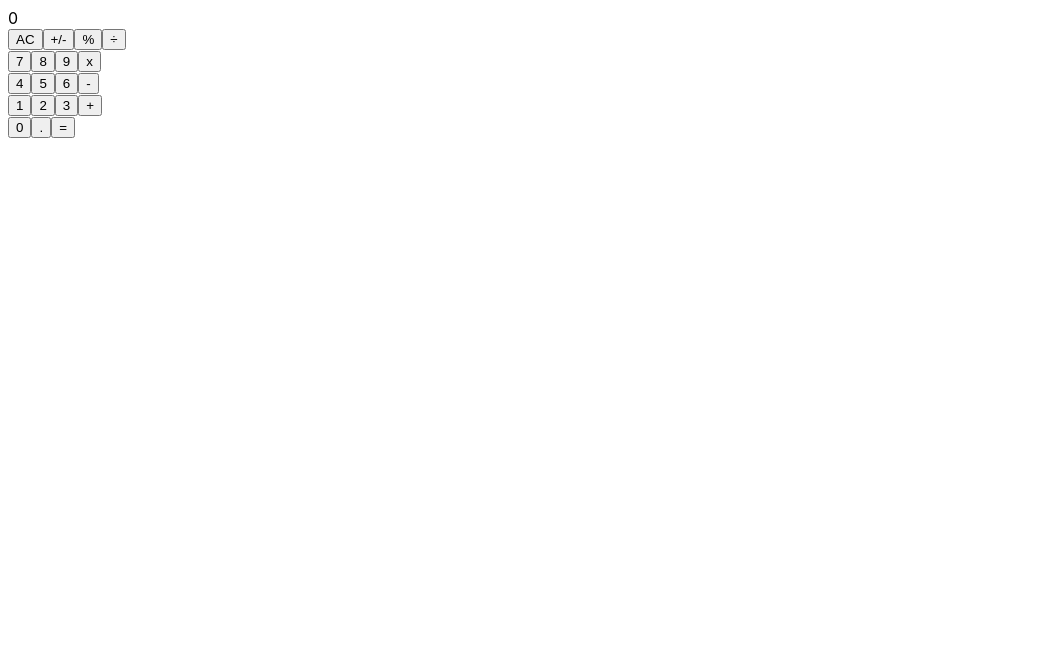
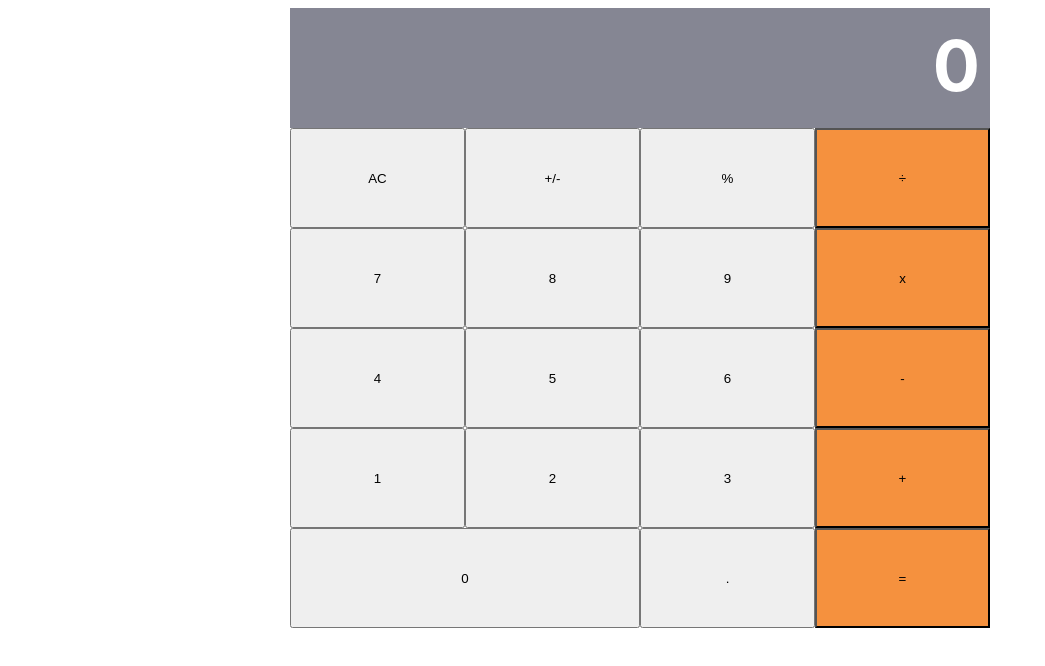
Before and after one commit to Nasa28/React-Calculator, a React (Create React App) app: page / in a window 1280 px wide. Shown: the top 666 px of the page, without its empty margins (0-1045 px from the left). Built offline with nearby package versions, Linux system fonts and the light colour scheme.

Commit message:
Style the Calculator

```diff
--- a/src/component/App.js
+++ b/src/component/App.js
@@ -2,7 +2,7 @@ import React, { useState } from 'react';
 import Display from './Display';
 import ButtonPanel from './ButtonPanel';
 import calculate from '../logic/calculate';
-import '../index.css';
+import './styles/app.css';
 
 const App = () => {
   const [data, setData] = useState({
@@ -17,7 +17,7 @@ const App = () => {
   const currentResult = total || next;
   return (
     <>
-      <div>
+      <div className="app">
         <Display result={currentResult} />
         <ButtonPanel clickHandler={handleClick} />
       </div>
--- a/src/component/Button.js
+++ b/src/component/Button.js
@@ -1,11 +1,24 @@
 import PropTypes from 'prop-types';
+import './styles/button.css';
 
 const Button = (props) => {
   const { buttonName, clickHandler } = props;
+  const buttonStyles = (buttonName) => {
+    const letters = ['+', '-', 'x', '÷', '='];
 
+    if (letters.includes(buttonName)) {
+      return 'button-color';
+    }
+
+    return 'button';
+  };
   return (
-    <div>
-      <button type="button" onClick={() => clickHandler(buttonName)}>
+    <div className="button">
+      <button
+        className={buttonStyles(buttonName)}
+        type="button"
+        onClick={() => clickHandler(buttonName)}
+      >
         {buttonName}
       </button>
     </div>
--- a/src/component/ButtonPanel.js
+++ b/src/component/ButtonPanel.js
@@ -1,6 +1,6 @@
 import PropTypes from 'prop-types';
 import Button from './Button';
-import '../index.css';
+import './styles/buttonPanel.css';
 
 const ButtonPanel = (props) => {
   const { clickHandler } = props;
@@ -8,34 +8,36 @@ const ButtonPanel = (props) => {
 
   return (
     <>
-      <div className="main-div">
+      <div className="main">
+        <div className="row">
           <Button clickHandler={handleClick} buttonName="AC" />
           <Button clickHandler={handleClick} buttonName="+/-" />
           <Button clickHandler={handleClick} buttonName="%" />
           <Button clickHandler={handleClick} buttonName="÷" />
         </div>
-      <div className="main-div">
+        <div className="row">
           <Button clickHandler={handleClick} buttonName="7" />
           <Button clickHandler={handleClick} buttonName="8" />
           <Button clickHandler={handleClick} buttonName="9" />
           <Button clickHandler={handleClick} buttonName="x" />
         </div>
-      <div className="main-div">
+        <div className="row">
           <Button clickHandler={handleClick} buttonName="4" />
           <Button clickHandler={handleClick} buttonName="5" />
           <Button clickHandler={handleClick} buttonName="6" />
           <Button clickHandler={handleClick} buttonName="-" />
         </div>
-      <div className="main-div">
+        <div className="row">
           <Button clickHandler={handleClick} buttonName="1" />
           <Button clickHandler={handleClick} buttonName="2" />
           <Button clickHandler={handleClick} buttonName="3" />
           <Button clickHandler={handleClick} buttonName="+" />
         </div>
-      <div className="main-div">
+        <div className="lastRow">
           <Button clickHandler={handleClick} buttonName="0" />
           <Button clickHandler={handleClick} buttonName="." />
           <Button clickHandler={handleClick} buttonName="=" />
+        </div>
       </div>
     </>
   );
--- a/src/component/Display.js
+++ b/src/component/Display.js
@@ -1,8 +1,9 @@
 import PropTypes from 'prop-types';
+import './styles/display.css';
 
 const Display = (props) => {
   const { result } = props;
-  return <div>{result || '0'}</div>;
+  return <div className="display">{result || '0'}</div>;
 };
 
 Display.defaultProps = { result: '0' };
--- /dev/null
+++ b/src/component/styles/app.css
@@ -0,0 +1,4 @@
+.app {
+  max-width: 700px;
+  margin: 0 auto;
+}
--- /dev/null
+++ b/src/component/styles/button.css
@@ -0,0 +1,7 @@
+.button-color {
+  background-color:rgb(245,145,62);
+}
+
+.btn-orange:hover {
+  background-color: #e9e6e6;
+}
--- /dev/null
+++ b/src/component/styles/buttonPanel.css
@@ -0,0 +1,18 @@
+.row {
+  display: grid;
+  grid-template-columns: 1fr 1fr 1fr 1fr;
+}
+
+.lastRow {
+  display: grid;
+  grid-template-columns: 2fr 1fr 1fr;
+}
+.row button {
+  width: 100%;
+  height: 100px;
+}
+
+.lastRow button {
+  width: 100%;
+  height: 100px;
+}
--- /dev/null
+++ b/src/component/styles/display.css
@@ -0,0 +1,12 @@
+.display {
+  display: flex;
+  background-color: rgb(133, 134, 147);
+  height: 100px;
+  color: white;
+  font-weight: bold;
+  font-size: 70px;
+  align-items: flex-end;
+  flex-direction: column-reverse;
+  padding-bottom: 20px;
+  padding-right: 10px;
+}
--- a/src/index.css
+++ b/src/component/styles/index.css
@@ -5,12 +5,3 @@ body {
   -webkit-font-smoothing: antialiased;
   -moz-osx-font-smoothing: grayscale;
 }
-
-code {
-  font-family: source-code-pro, Menlo, Monaco, Consolas, 'Courier New',
-    monospace;
-}
-
-.main-div {
-  display: flex;
-}
--- a/src/index.js
+++ b/src/index.js
@@ -1,6 +1,6 @@
 import React from 'react';
 import ReactDOM from 'react-dom';
-import './index.css';
+import './component/styles/index.css';
 // eslint-disable-next-line
 import PropTypes from "prop-types";
 // eslint-disable-next-line
--- a/src/logic/calculate.js
+++ b/src/logic/calculate.js
@@ -9,19 +9,25 @@ const calculate = (data, buttonName) => {
     total = '';
     next = '';
     operation = '';
-  } else if (buttonName === '+/-') {
+  }
+
+  if (buttonName === '+/-') {
     if (!next) {
       total = (total *= -1).toString();
     } else {
       next = (next *= -1).toString();
     }
-  } else if (buttonName === '%') {
+  }
+
+  if (buttonName === '%') {
     if (next) {
       next = (next /= 100).toString();
     } else {
       total = (total /= 100).toString();
     }
-  } else if (buttonName === '.') {
+  }
+
+  if (buttonName === '.') {
     if (!total) {
       total += '0.';
     } else if (!next.includes(buttonName) && operation) {
@@ -31,7 +37,9 @@ const calculate = (data, buttonName) => {
     } else if (!next && operation) {
       next += '0.';
     }
-  } else if (operator.includes(buttonName)) {
+  }
+
+  if (operator.includes(buttonName)) {
     if (!total) {
       total = null;
     } else if (!next && total) {
@@ -39,7 +47,9 @@ const calculate = (data, buttonName) => {
     } else if (total && next && operation) {
       total = operate(total, next, operation);
     }
-  } else if (numbers.includes(buttonName)) {
+  }
+
+  if (numbers.includes(buttonName)) {
     if (!total) {
       total = buttonName;
     } else if (operation) {
@@ -47,7 +57,9 @@ const calculate = (data, buttonName) => {
     } else if (total && !operation) {
       total += buttonName;
     }
-  } else if (buttonName === '=') {
+  }
+
+  if (buttonName === '=') {
     if (total && next && operation) {
       total = operate(total, next, operation);
       next = '';
```
Lines whose indentation alone changed are shown as unchanged.
